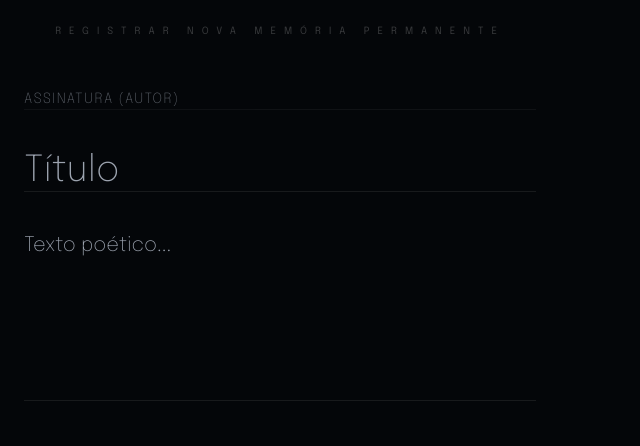
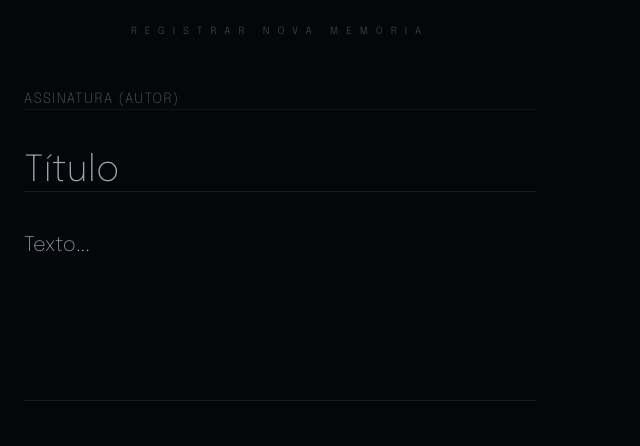
Before and after one commit to Onidori61/Cards, a plain HTML site: page index.html in a window 1280 px wide. Both pictures are taken after a click on the element "unfold_more_double". Shown: the top 446 px of the page, 0-640 px from the left. Drawn offline with nearby package versions, Linux system fonts and the light colour scheme; no server answers.

Commit message:
Update index.html

```diff
--- a/index.html
+++ b/index.html
@@ -3,7 +3,7 @@
 <head>
     <meta charset="utf-8"/>
     <meta content="width=device-width, initial-scale=1.0" name="viewport"/>
-    <title>Poesia Líquida</title>
+    <title>Diário</title>
     <link rel="preconnect" href="https://fonts.googleapis.com"/>
     <link rel="preconnect" href="https://fonts.gstatic.com" crossorigin/>
     <link href="https://fonts.googleapis.com/css2?family=Epilogue:ital,wght@0,100..900;1,100..900&display=swap" rel="stylesheet"/>
@@ -95,11 +95,11 @@
 
     <div id="admin-panel" class="fixed inset-0 z-[100] hidden flex-col justify-center items-center p-6">
         <div class="w-full max-w-lg space-y-12">
-            <h2 class="text-[10px] tracking-[0.8em] uppercase opacity-20 text-center">Registrar Nova Memória Permanente</h2>
+            <h2 class="text-[10px] tracking-[0.8em] uppercase opacity-20 text-center">Registrar Nova Memória</h2>
             <form id="poem-form" class="space-y-10">
                 <input type="text" id="author" placeholder="Assinatura (Autor)" class="admin-input text-sm tracking-widest uppercase opacity-60">
                 <input type="text" id="title" placeholder="Título" class="admin-input text-4xl" required autocomplete="off">
-                <textarea id="content" placeholder="Texto poético..." rows="6" class="admin-input text-xl resize-none" required></textarea>
+                <textarea id="content" placeholder="Texto..." rows="6" class="admin-input text-xl resize-none" required></textarea>
                 <input type="url" id="bg-url" placeholder="URL da Imagem (Opcional)" class="admin-input text-xs opacity-30">
                 <div class="flex flex-col items-center gap-4"><input type="color" id="color-picker" value="#2563eb"></div>
                 <div class="flex justify-between items-center pt-6">
```
